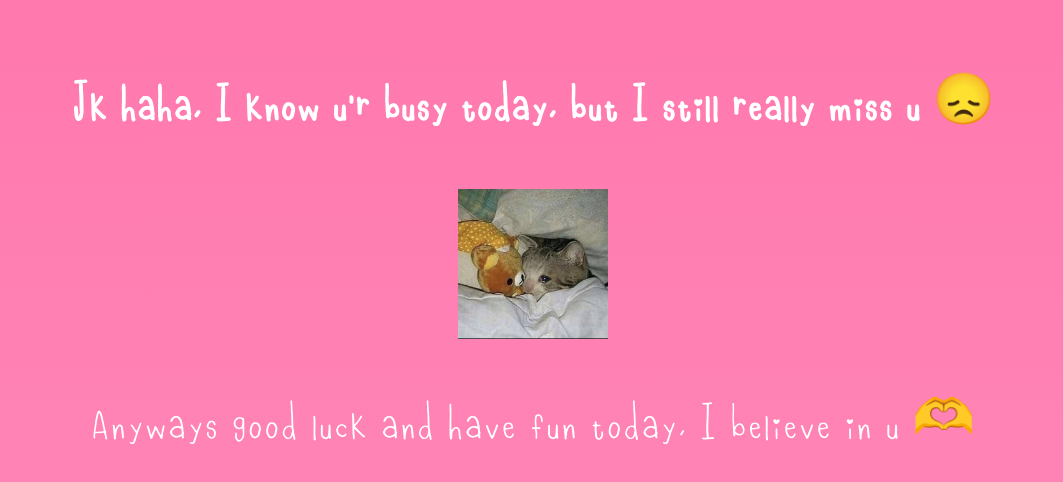
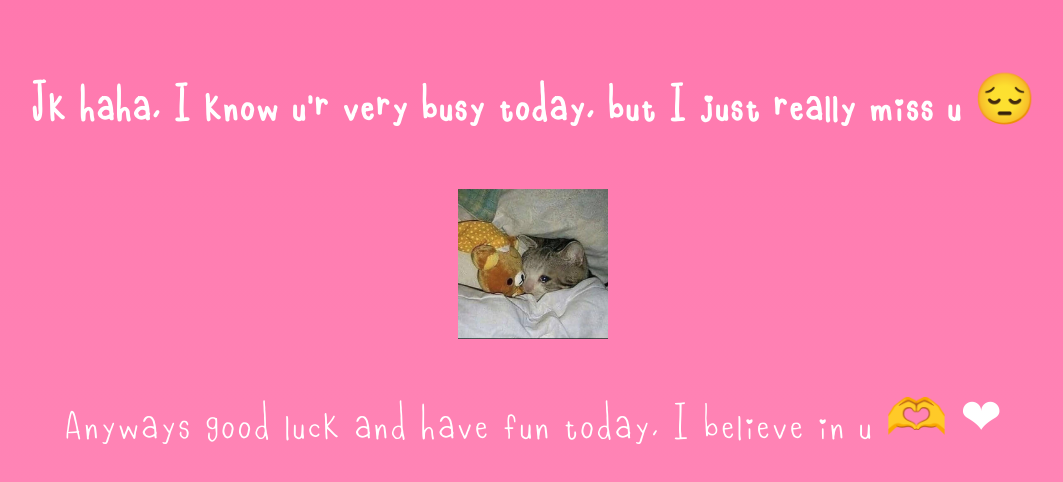
Before and after one commit to Tenz3011/ValentinesDay, a plain HTML site: page page2.html in a window 1280 px wide. Shown: the whole page, without its empty margins (107-1170 px from the left). Drawn offline with Linux system fonts and the light colour scheme.

Commit message:
Add files via upload

```diff
--- a/page2.html
+++ b/page2.html
@@ -8,13 +8,13 @@
     </head>
     <body>
         <div class="border">
-            <h2>Jk haha, I know u'r busy today, but I still really miss u &#x1F61E</h2>
+            <h2>Jk haha, I know u'r very busy today, but I just really miss u &#x1F614</h2>
             <div class="cat">
                 <img src="sadcat.jpg", height="150">
             </div>
             <div class="contain">
                 <div class="valentine">
-                    Anyways good luck and have fun today, I believe in u &#x1FAF6
+                    Anyways good luck and have fun today, I believe in u &#x1FAF6 &#x2764
                 </div>
             </div>
         </div>
```
Also changed, not shown: index.html (+1 -1 lines).
